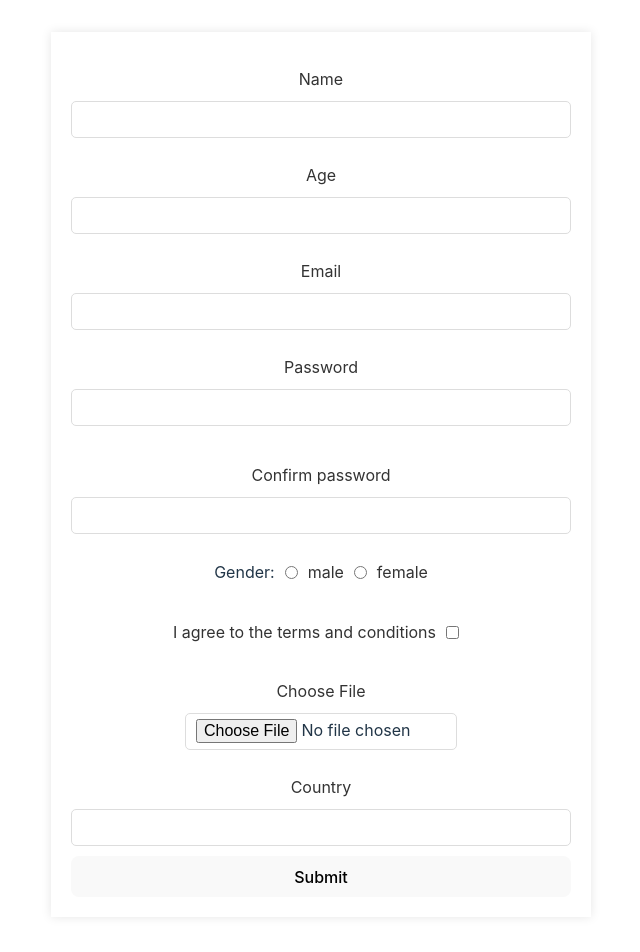
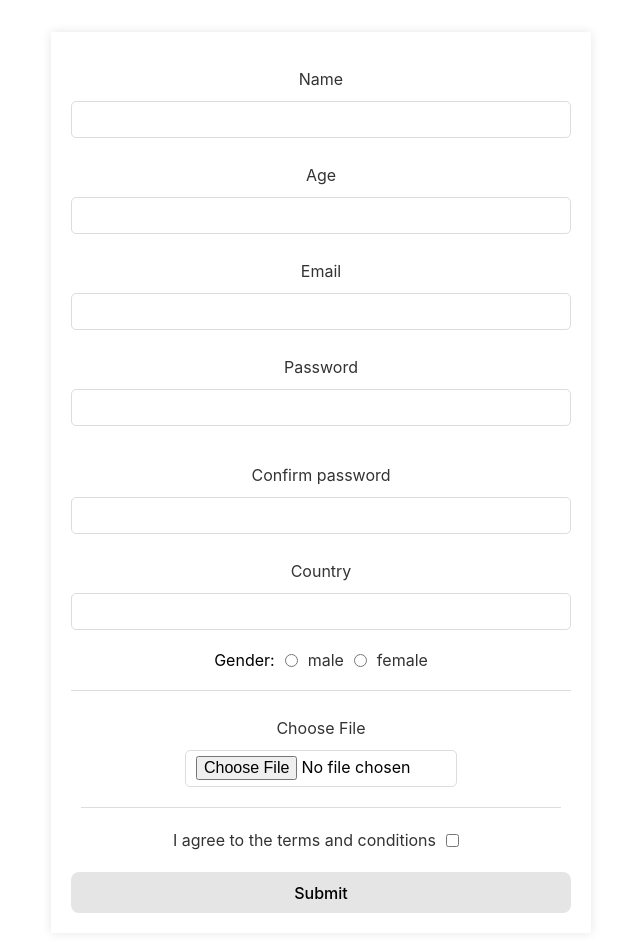
Before and after one commit to nvalkovich/react2023Q4-forms, a React (Vite) app: page /with-hook-form in a window 1280 px wide. Shown: the top 952 px of the page, without its empty margins (319-959 px from the left). Built offline with nearby package versions, Linux system fonts and the light colour scheme.

Commit message:
feat: implement data-tile render

```diff
--- a/src/components/Autocoplete.css
+++ b/src/components/CountryAutocomplete.css
@@ -1,18 +1,18 @@
-.country-input {
+.country-input-container {
   display: flex;
   flex-direction: column;
   position: relative;
   width: 100%;
 }
 
-.country-input input {
-  margin-top: 10px;
+.country-input-container input {
+  margin: 10px 0px 0px 0px;
 }
 
 .autocomplete {
   position: absolute;
   left: 0;
-  top: 90px;
+  top: 87px;
   width: inherit;
   background: white;
   list-style: none;
--- a/src/components/Autocomplete.tsx
+++ b/src/components/CountryAutocomplete.tsx
@@ -1,7 +1,7 @@
 import React, { ForwardedRef } from 'react';
 import { ChangeEvent, useState } from 'react';
 import { getFilteredCountries } from '../utils/helpers';
-import './Autocoplete.css';
+import './CountryAutocomplete.css';
 import { ChangeHandler } from 'react-hook-form';
 import { useAppSelector } from '../store/hooks';
 
@@ -10,7 +10,7 @@ type AutocompleteProps = {
   name: string;
 };
 
-export const Autocomplete = React.forwardRef<
+export const CountryAutocomplete = React.forwardRef<
   HTMLInputElement,
   AutocompleteProps
 >(
@@ -47,7 +47,7 @@ export const Autocomplete = React.forwardRef<
     const filteredCountries = getFilteredCountries(countries, searchValue);
 
     return (
-      <div className="country-input">
+      <div className="country-input-container">
         <label htmlFor="country">Country</label>
         <input
           onChange={onChangeInput}
--- /dev/null
+++ b/src/components/DataTiles.css
@@ -0,0 +1,19 @@
+.data-tile {
+  background-color: rgba(97, 97, 97, 0.026);
+  box-shadow: 0px 0px 10px rgba(0, 0, 0, 0.1);
+  width: 400px;
+}
+
+#new {
+  animation: backlight_disappeare 7s ease;
+}
+
+@keyframes backlight_disappeare {
+  from {
+    box-shadow: 0px 0px 10px rgba(4, 135, 24, 0.766);
+  }
+
+  to {
+    box-shadow: 0px 0px 10px rgba(0, 0, 0, 0.1);
+  }
+}
--- a/src/components/DataTiles.tsx
+++ b/src/components/DataTiles.tsx
@@ -1,27 +1,38 @@
-import { FormData } from '../types/interfaces';
+import { TileData } from '../types/interfaces';
+import './DataTiles.css';
 
 type DataTilesProps = {
-  data: FormData[];
+  data: TileData[];
 };
 
 export const DataTiles = ({ data }: DataTilesProps) => {
+  const reversedData = [...data].reverse();
+
   return (
-    <div>
-      {data.map((dataItem) => {
+    <>
+      {reversedData.map((dataItem, index) => {
         return (
-          <div key={data.indexOf(dataItem)} className="card">
-            <p>{dataItem.name}</p>
-            <p>{dataItem.age}</p>
-            <p>{dataItem.email}</p>
-            <p>{dataItem.password}</p>
-            <p>{dataItem.confirmPassword}</p>
-            <p>{dataItem.gender}</p>
-            <p>{dataItem.conditionsAccepted}</p>
-            <p>{dataItem.file[0].name}</p>
-            <p>{dataItem.country}</p>
+          <div
+            key={dataItem.id}
+            className="data-tile"
+            id={index === 0 ? 'new' : 'old'}
+          >
+            <div className="data-tile__list">
+              <p>Name: {dataItem.name}</p>
+              <p>Age: {dataItem.age}</p>
+              <p>Email: {dataItem.email}</p>
+              <p>Password: {dataItem.password}</p>
+              <p>Gender: {dataItem.gender}</p>
+              <p>
+                Conditions accepted:{' '}
+                {dataItem.conditionsAccepted ? 'yes' : 'no'}
+              </p>
+              <img src={dataItem.file} width={200}></img>
+              <p>Country: {dataItem.country}</p>
+            </div>
           </div>
         );
       })}
-    </div>
+    </>
   );
 };
--- a/src/index.css
+++ b/src/index.css
@@ -6,12 +6,16 @@
 
 a {
   font-weight: 500;
-  color: #646cff;
+  color: #000000;
   text-decoration: inherit;
 }
 
 a:hover {
-  color: #535bf2;
+  color: #a5a5a8;
+}
+
+ul {
+  list-style: none;
 }
 
 body {
@@ -34,32 +38,17 @@ button {
   font-size: 1em;
   font-weight: 500;
   font-family: inherit;
-  background-color: #1a1a1a;
+  background-color: rgba(0, 0, 0, 0.1);
   cursor: pointer;
-  transition: border-color 0.25s;
+  transition: background-color 0.25s;
 }
 
 button:hover {
-  border-color: #646cff;
+  background-color: rgba(97, 97, 97, 0.268);
 }
 
 button:disabled {
   cursor: default;
-}
-
-@media (prefers-color-scheme: light) {
-  :root {
-    color: #213547;
-    background-color: #ffffff;
-  }
-
-  a:hover {
-    color: #747bff;
-  }
-
-  button {
-    background-color: #f9f9f9;
-  }
 }
 
 form {
@@ -102,21 +91,12 @@ input {
   margin: 0;
 }
 
-.gender {
+.gender-radio-container {
   display: flex;
   justify-content: center;
   width: 100%;
-}
-
-.conditions-assepted {
-  margin: 10px;
-  display: flex;
+  height: 40px;
   align-items: center;
-  justify-content: center;
-}
-
-.conditions-assepted label {
-  margin: 0px;
 }
 
 .gender-radio {
@@ -126,6 +106,14 @@ input {
 
 .gender-radio label {
   margin: 0px;
+}
+
+.data-tiles {
+  width: 100%;
+  display: flex;
+  gap: 40px;
+  justify-content: center;
+  flex-wrap: wrap;
 }
 
 input[type='radio'] {
@@ -140,18 +128,15 @@ input[type='checkbox'] {
   cursor: pointer;
 }
 
-.data-tiles {
-  width: 100vw;
-  display: flex;
-}
-
-.file-input {
+.file-input-container {
   display: flex;
   flex-direction: column;
   align-items: center;
+  padding-top: 10px;
+  border-top: 1px solid #ddd;
 }
 
-.file-input label {
+.file-input-container label {
   margin-bottom: 10px;
 }
 
@@ -168,3 +153,16 @@ input[type='file'] {
   padding: 5px 10px;
   width: 50%;
 }
+
+.conditions-checkbox-container {
+  margin: 10px;
+  display: flex;
+  align-items: center;
+  justify-content: center;
+  padding-top: 20px;
+  border-top: 1px solid #ddd;
+}
+
+.conditions-checkbox-container label {
+  margin: 0px;
+}
--- a/src/pages/FormWithHook.tsx
+++ b/src/pages/FormWithHook.tsx
@@ -9,7 +9,7 @@ import {
   getPasswordStyles,
 } from '../utils/helpers';
 import { yupResolver } from '@hookform/resolvers/yup';
-import { Autocomplete } from '../components/Autocomplete';
+import { CountryAutocomplete } from '../components/CountryAutocomplete';
 import { formSchema } from '../utils/yup/formSchema';
 
 export const FormWithHook = () => {
@@ -69,7 +69,12 @@ export const FormWithHook = () => {
         <p className="error-message">{errors.confirmPassword.message}</p>
       )}
 
-      <div className="gender">
+      <CountryAutocomplete {...register('country')} />
+      {errors.country && (
+        <p className="error-message">{errors.country.message}</p>
+      )}
+
+      <div className="gender-radio-container">
         <p>Gender:</p>
         <div className="gender-radio">
           <input type="radio" id="male" value="male" {...register('gender')} />
@@ -87,7 +92,13 @@ export const FormWithHook = () => {
         <p className="error-message">{errors.gender.message}</p>
       )}
 
-      <div className="conditions-assepted">
+      <div className="file-input-container">
+        <label htmlFor="file">Choose File</label>
+        <input id="file" type="file" {...register('file')} />
+      </div>
+      {errors.file && <p className="error-message">{errors.file.message}</p>}
+
+      <div className="conditions-checkbox-container">
         <label htmlFor="conditionsAccepted">
           I agree to the terms and conditions
         </label>
@@ -95,17 +106,6 @@ export const FormWithHook = () => {
       </div>
       {errors.conditionsAccepted && (
         <p className="error-message">{errors.conditionsAccepted.message}</p>
-      )}
-
-      <div className="file-input">
-        <label htmlFor="file">Choose File</label>
-        <input id="file" type="file" {...register('file')} />
-      </div>
-      {errors.file && <p className="error-message">{errors.file.message}</p>}
-
-      <Autocomplete {...register('country')} />
-      {errors.country && (
-        <p className="error-message">{errors.country.message}</p>
       )}
 
       {Object.entries(errors).length ? (
--- /dev/null
+++ b/src/pages/MainPage.css
@@ -0,0 +1,8 @@
+.main-links {
+  display: flex;
+  justify-content: center;
+  align-items: center;
+  gap: 50px;
+  padding: 40px 0px 70px 0px;
+  margin: 0;
+}
--- a/src/pages/MainPage.tsx
+++ b/src/pages/MainPage.tsx
@@ -1,21 +1,24 @@
 import { Link } from 'react-router-dom';
 import { useAppSelector } from '../store/hooks';
 import { DataTiles } from '../components/DataTiles';
+import './MainPage.css';
 
 export const MainPage: React.FC = () => {
   const dataList = useAppSelector((state) => state.form.dataList);
 
   return (
     <>
-      <ul>
+      <ul className="main-links">
         <li>
-          <Link to="/uncontrolled-form">Link to uncontrolled form</Link>
+          <Link to="/uncontrolled-form">Uncontrolled form</Link>
         </li>
         <li>
-          <Link to="/with-hook-form">Link to form with React Hook Form</Link>
+          <Link to="/with-hook-form">Form with RHF</Link>
         </li>
       </ul>
-      {dataList && <DataTiles data={dataList} />}
+      <div className="data-tiles">
+        {dataList && <DataTiles data={dataList} />}
+      </div>
     </>
   );
 };
--- a/src/pages/UncontrolledForm.tsx
+++ b/src/pages/UncontrolledForm.tsx
@@ -7,7 +7,7 @@ import {
   generateID,
   getPasswordStyles,
 } from '../utils/helpers';
-import { Autocomplete } from '../components/Autocomplete';
+import { CountryAutocomplete } from '../components/CountryAutocomplete';
 import { ValidationError } from 'yup';
 import { formSchema } from '../utils/yup/formSchema';
 
@@ -129,7 +129,7 @@ export const Uncontrolled = () => {
         <p className="error-message">{errors.confirmPassword}</p>
       )}
 
-      <div className="gender">
+      <div className="gender-radio-container">
         <p>Gender:</p>
         <div className="gender-radio">
           <input
@@ -152,7 +152,7 @@ export const Uncontrolled = () => {
       </div>
       {errors.gender && <p className="error-message">{errors.gender}</p>}
 
-      <div className="conditions-assepted">
+      <div className="conditions-checkbox-container">
         <label htmlFor="conditionsAccepted">
           I agree to the terms and conditions
         </label>
@@ -166,13 +166,13 @@ export const Uncontrolled = () => {
         <p className="error-message">{errors.conditionsAccepted}</p>
       )}
 
-      <div className="file-input">
+      <div className="file-input-container">
         <label htmlFor="file">Choose File</label>
         <input id="file" type="file" ref={fileRef} />
       </div>
       {errors.file && <p className="error-message">{errors.file}</p>}
 
-      <Autocomplete ref={countryRef} name="country" />
+      <CountryAutocomplete ref={countryRef} name="country" />
       {errors.country && <p className="error-message">{errors.country}</p>}
 
       <button type="submit">Submit</button>
--- a/src/utils/helpers.ts
+++ b/src/utils/helpers.ts
@@ -95,27 +95,23 @@ export const getPasswordStyles = (passwordValue: string) => {
       rating++;
     }
 
-    if (passwordValue.length < 4 && rating < 2) {
-      backgroundColor = 'red';
-      width = '200px';
+    if (rating < 2) {
+      backgroundColor = '#d92323bd';
+      width = '100px';
     }
 
-    if (
-      (passwordValue.length < 4 && rating >= 2) ||
-      (passwordValue.length >= 6 && rating < 2) ||
-      (passwordValue.length >= 4 && rating > 1 && rating < 3)
-    ) {
-      backgroundColor = 'grey';
-      width = '300px';
+    if (passwordValue.length >= 4 && rating >= 2 && rating < 3) {
+      backgroundColor = '#ffff0078';
+      width = '250px';
     }
 
     if (passwordValue.length >= 4 && rating == 3) {
-      backgroundColor = 'green';
-      width = '450px';
+      backgroundColor = '#0dff00a1';
+      width = '400px';
     }
 
     if (passwordValue.length >= 6 && rating > 3) {
-      backgroundColor = 'green';
+      backgroundColor = '#16c420';
       width = '500px';
     }
   }
```
